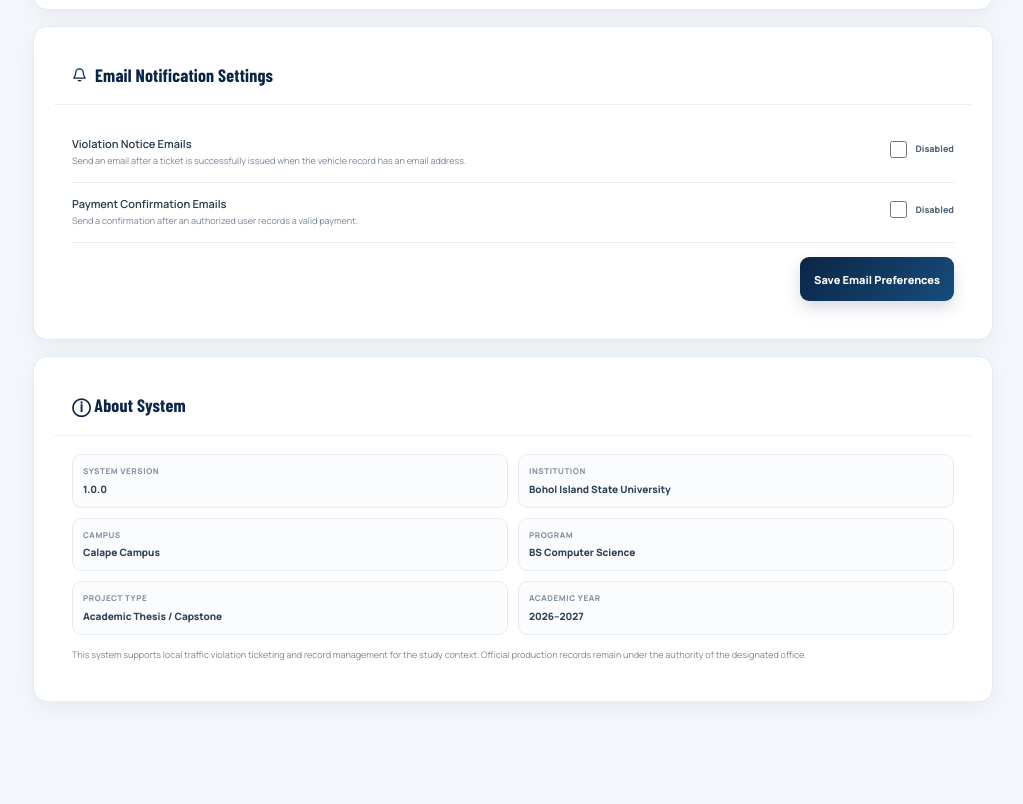
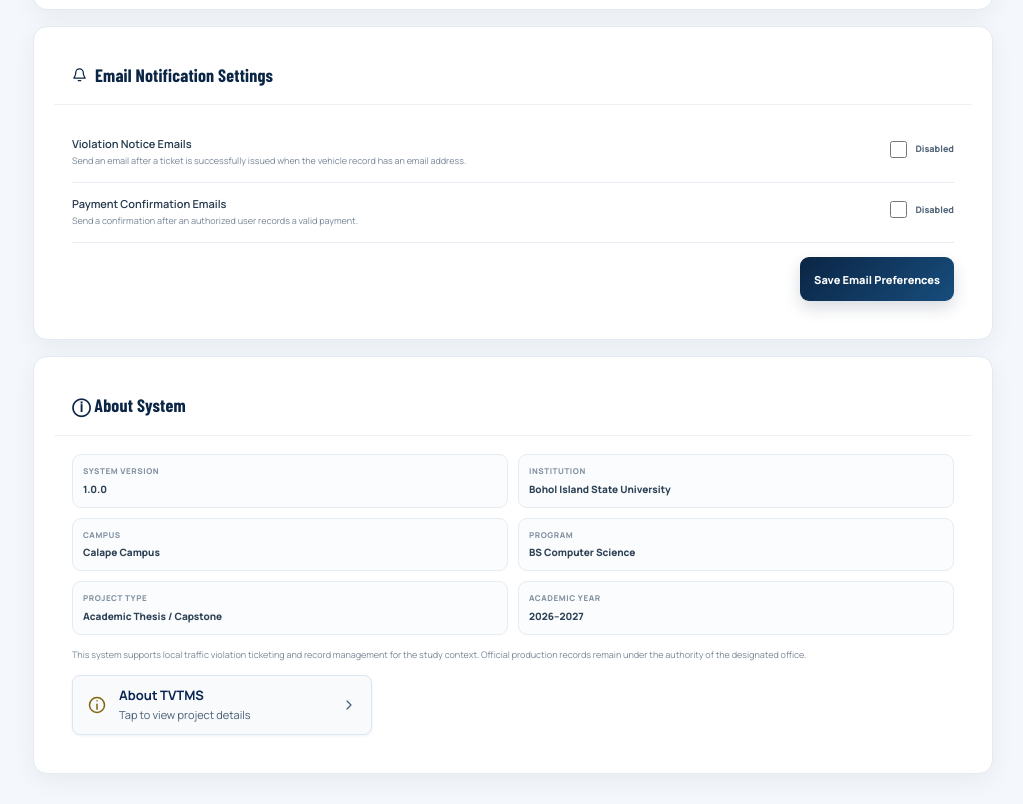
Before and after one commit to klintpaulbayarcal-byte/Thesis-TVTMS-React, a React (Vite) app: page /admin/settings in a window 1280 px wide. Shown: the part 964-1768 px from the top of the page, without its empty margins (257-1280 px from the left). Before the commit the page ends 1722 px from the top, so only its background shows below. Built offline with nearby package versions, Linux system fonts and the light colour scheme; no server answers; sample sign-in values are in the browser's storage; a web font is replaced by a local one.

Commit message:
Improve Development Team and footer interactions

```diff
--- /dev/null
+++ b/src/components/DevelopmentTeam.jsx
@@ -0,0 +1,44 @@
+import { useId, useRef } from 'react';
+import { createPortal } from 'react-dom';
+import '../styles/development-team.css';
+
+export default function DevelopmentTeam({ admin = false }) {
+  const dialog = useRef(null);
+  const id = useId();
+  const title = admin ? 'About TVTMS' : 'Development Team';
+
+  return <>
+    <button type="button" className={`tvtms-team-trigger${admin ? ' tvtms-team-trigger-admin' : ''}`}
+      aria-haspopup="dialog" aria-controls={id} onClick={() => dialog.current?.showModal()}>
+      {admin ? <>
+        <svg className="tvtms-team-trigger-icon" width="20" height="20" viewBox="0 0 24 24" fill="none" stroke="currentColor" strokeWidth="1.8" strokeLinecap="round" aria-hidden="true" focusable="false">
+          <circle cx="12" cy="12" r="9"/><path d="M12 11v6M12 7h.01"/>
+        </svg>
+        <span className="tvtms-team-trigger-copy"><span className="tvtms-team-trigger-label">{title}</span><span className="tvtms-team-trigger-helper">Tap to view project details</span></span>
+        <svg className="tvtms-team-trigger-chevron" width="16" height="16" viewBox="0 0 24 24" fill="none" stroke="currentColor" strokeWidth="1.8" strokeLinecap="round" strokeLinejoin="round" aria-hidden="true" focusable="false"><path d="m9 6 6 6-6 6"/></svg>
+      </> : <>
+        <svg className="tvtms-team-footer-icon" width="16" height="16" viewBox="0 0 24 24" fill="none" stroke="currentColor" strokeWidth="1.8" strokeLinecap="round" aria-hidden="true" focusable="false">
+          <circle cx="12" cy="12" r="9"/><path d="M12 11v6M12 7h.01"/>
+        </svg>
+        <span>{title}</span>
+      </>}
+    </button>
+    {createPortal(
+      <dialog ref={dialog} id={id} className="tvtms-team-dialog" aria-labelledby={`${id}-title`} aria-describedby={`${id}-institution`}>
+        <header className="tvtms-team-header">
+          <div><p className="tvtms-team-eyebrow">{admin ? 'Development Team' : 'TVTMS'}</p><h2 id={`${id}-title`}>{title}</h2></div>
+          <form method="dialog"><button type="submit" className="tvtms-team-close" aria-label="Close development team information" autoFocus>×</button></form>
+        </header>
+        <div className="tvtms-team-content">
+          <ul className="tvtms-team-members">
+            <li><strong>Klint Paul R. Bayarcal</strong><span>Developer</span></li>
+            <li><strong>Edcel F. Clarin</strong><span>Thesis Partner</span></li>
+          </ul>
+          <div className="tvtms-team-institution" id={`${id}-institution`}>
+            <p>Bohol Island State University – Calape Campus</p>
+            <p>Bachelor of Science in Computer Science · 2026</p>
+          </div>
+        </div>
+      </dialog>, document.body)}
+  </>;
+}
--- a/src/pages/AdminSettings.jsx
+++ b/src/pages/AdminSettings.jsx
@@ -2,6 +2,7 @@ import { useEffect, useState } from 'react';
 import { API } from '../services/api';
 import Notice from '../components/Notice';
 import Icon from '../components/Icon';
+import DevelopmentTeam from '../components/DevelopmentTeam';
 const keys=['system_title','lgu_name','lgu_address','lgu_contact','dispute_deadline_days','payment_deadline_days','send_violation_notice','send_payment_confirmation'];
 
 export default function AdminSettings(){
@@ -19,6 +20,6 @@ export default function AdminSettings(){
 
     <section className="card settings-section"><div className="card-header"><h3 className="card-title"><Icon name="bell"/> Email Notification Settings</h3></div><div className="card-body"><div className="setting-row"><div className="setting-copy"><h4>Violation Notice Emails</h4><p>Send an email after a ticket is successfully issued when the vehicle record has an email address.</p></div><label className="toggle-wrap"><input type="checkbox" checked={checked('send_violation_notice')} onChange={event=>setValues({...values,send_violation_notice:event.target.checked?'1':'0'})}/><span>{checked('send_violation_notice')?'Enabled':'Disabled'}</span></label></div><div className="setting-row"><div className="setting-copy"><h4>Payment Confirmation Emails</h4><p>Send a confirmation after an authorized user records a valid payment.</p></div><label className="toggle-wrap"><input type="checkbox" checked={checked('send_payment_confirmation')} onChange={event=>setValues({...values,send_payment_confirmation:event.target.checked?'1':'0'})}/><span>{checked('send_payment_confirmation')?'Enabled':'Disabled'}</span></label></div><div className="settings-actions"><button className="btn btn-primary" onClick={save} disabled={busy}>Save Email Preferences</button></div></div></section>
 
-    <section className="card settings-section" id="about-system"><div className="card-header"><h3 className="card-title">ⓘ About System</h3></div><div className="card-body"><dl className="about-system-grid"><div className="about-system-item"><dt>System Version</dt><dd>1.0.0</dd></div><div className="about-system-item"><dt>Institution</dt><dd>Bohol Island State University</dd></div><div className="about-system-item"><dt>Campus</dt><dd>Calape Campus</dd></div><div className="about-system-item"><dt>Program</dt><dd>BS Computer Science</dd></div><div className="about-system-item"><dt>Project Type</dt><dd>Academic Thesis / Capstone</dd></div><div className="about-system-item"><dt>Academic Year</dt><dd>2026–2027</dd></div></dl><p className="about-system-note">This system supports local traffic violation ticketing and record management for the study context. Official production records remain under the authority of the designated office.</p></div></section>
+    <section className="card settings-section" id="about-system"><div className="card-header"><h3 className="card-title">ⓘ About System</h3></div><div className="card-body"><dl className="about-system-grid"><div className="about-system-item"><dt>System Version</dt><dd>1.0.0</dd></div><div className="about-system-item"><dt>Institution</dt><dd>Bohol Island State University</dd></div><div className="about-system-item"><dt>Campus</dt><dd>Calape Campus</dd></div><div className="about-system-item"><dt>Program</dt><dd>BS Computer Science</dd></div><div className="about-system-item"><dt>Project Type</dt><dd>Academic Thesis / Capstone</dd></div><div className="about-system-item"><dt>Academic Year</dt><dd>2026–2027</dd></div></dl><p className="about-system-note">This system supports local traffic violation ticketing and record management for the study context. Official production records remain under the authority of the designated office.</p><DevelopmentTeam admin/></div></section>
   </div>;
 }
--- /dev/null
+++ b/src/styles/development-team.css
@@ -0,0 +1,28 @@
+.tvtms-team-trigger{padding:0;border:0;background:none;color:#9cb2ca;font:inherit;font-size:10.5px;line-height:1.7;text-align:left;cursor:pointer;text-underline-offset:3px}
+.tvtms-team-trigger:hover{color:#fff;text-decoration:underline}
+.tvtms-team-trigger-admin{box-sizing:border-box;display:flex;align-items:center;gap:12px;width:300px;max-width:100%;min-height:60px;margin-top:12px;padding:10px 14px;border:1px solid #dbe5f2;border-radius:8px;background:#f8fafc;color:#092451;font-size:13px;line-height:1.5;box-shadow:0 1px 3px rgba(9,36,81,.06);touch-action:manipulation}
+.tvtms-team-trigger-admin:hover{border-color:#b58a21;background:#f1f6fc;color:#092451;text-decoration:none}
+.tvtms-team-trigger.tvtms-team-trigger-admin:focus-visible{outline:2px solid #b58a21;outline-offset:3px;border-radius:8px;background:#f1f6fc}
+.tvtms-team-trigger-admin:active{border-color:#82620c;background:#e8edf4;box-shadow:inset 0 1px 2px rgba(9,36,81,.12)}
+.tvtms-team-trigger-icon{flex-shrink:0;color:#82620c}
+.tvtms-team-trigger-copy{display:flex;flex:1;flex-direction:column;min-width:0;overflow-wrap:anywhere}
+.tvtms-team-trigger-label{font-weight:700}
+.tvtms-team-trigger-helper{margin-top:2px;color:#465d75;font-size:11px;font-weight:400}
+.tvtms-team-trigger-chevron{flex-shrink:0;color:#465d75}
+.tvtms-team-trigger:focus-visible,.tvtms-team-close:focus-visible{outline:2px solid #b58a21;outline-offset:4px;border-radius:3px}
+.tvtms-team-dialog{box-sizing:border-box;width:min(460px,calc(100vw - 32px));max-height:calc(100dvh - 32px);margin:auto;padding:0;border:1px solid #dbe5f2;border-top:3px solid #b58a21;border-radius:10px;background:#fff;color:#092451;font-family:'Manrope',sans-serif;box-shadow:0 16px 48px rgba(9,36,81,.2);overflow:auto;overscroll-behavior:contain}
+.tvtms-team-dialog::backdrop{background:rgba(4,20,48,.62)}
+body:has(.tvtms-team-dialog[open]){overflow:hidden}
+.tvtms-team-header{display:flex;justify-content:space-between;align-items:center;gap:16px;padding:20px 24px;border-bottom:1px solid #dbe5f2}
+.tvtms-team-eyebrow{margin:0 0 5px;color:#82620c;font-size:10px;font-weight:800;letter-spacing:.08em;text-transform:uppercase}
+.tvtms-team-header h2{margin:0;font:800 20px/1.3 'Manrope',sans-serif;color:#092451}
+.tvtms-team-header form{margin:0}
+.tvtms-team-close{display:grid;place-items:center;width:44px;height:44px;padding:0;border:1px solid #dbe5f2;border-radius:6px;background:#f1f6fc;color:#092451;font-size:24px;cursor:pointer}
+.tvtms-team-content{padding:4px 24px 24px}
+.tvtms-team-members{list-style:none;padding:0;margin:0}
+.tvtms-team-members li{display:flex;flex-wrap:wrap;justify-content:space-between;gap:4px 16px;padding:16px 0;border-bottom:1px solid #e8edf4;font-size:13px;line-height:1.6}
+.tvtms-team-members strong{font-weight:700}
+.tvtms-team-members span{color:#465d75}
+.tvtms-team-institution{margin-top:18px;color:#465d75;font-size:12px;line-height:1.7}
+.tvtms-team-institution p{margin:0 0 4px}
+@media(max-width:380px){.tvtms-team-header{padding:16px}.tvtms-team-content{padding:0 16px 16px}.tvtms-team-members li{flex-direction:column}}
--- a/src/styles/restored-landing.css
+++ b/src/styles/restored-landing.css
@@ -164,6 +164,13 @@
 .legacy-landing .landing-footer h4{color:#a9bfd7;font-size:10px}
 .legacy-landing .landing-footer p,.legacy-landing .landing-footer a{color:#9cb2ca;font-size:10.5px}
 .legacy-landing .landing-footer-bottom,.legacy-landing .landing-footer-bottom strong{color:#9cb2ca;font-size:10px}
+.legacy-landing .landing-footer a,.legacy-landing .landing-footer .tvtms-team-trigger{box-sizing:border-box;display:flex;align-items:center;gap:8px;width:100%;min-height:44px;margin:0 0 4px;padding:8px;border:1px solid transparent;border-radius:5px;background:transparent;color:#cfdeed;font-size:10.5px;line-height:1.7;text-align:left;text-decoration:none;cursor:pointer;touch-action:manipulation}
+.legacy-landing .landing-footer a::after,.legacy-landing .landing-footer .tvtms-team-trigger::after{content:"";flex:0 0 5px;width:5px;height:5px;margin-left:auto;margin-right:3px;border-top:1.5px solid currentColor;border-right:1.5px solid currentColor;transform:rotate(45deg);opacity:.8}
+.legacy-landing .landing-footer a:hover,.legacy-landing .landing-footer .tvtms-team-trigger:hover{color:#fff;background:rgba(255,255,255,.05);border-color:rgba(181,138,33,.3);text-decoration:none}
+.legacy-landing .landing-footer a:focus-visible,.legacy-landing .landing-footer .tvtms-team-trigger:focus-visible{color:#fff;background:rgba(255,255,255,.05);outline:2px solid #b58a21;outline-offset:2px}
+.legacy-landing .landing-footer a:active,.legacy-landing .landing-footer .tvtms-team-trigger:active{color:#fff;background:rgba(181,138,33,.12);border-color:rgba(181,138,33,.5)}
+.legacy-landing .landing-footer .tvtms-team-trigger{font-weight:600}
+.legacy-landing .landing-footer .tvtms-team-footer-icon{flex-shrink:0;color:#d6b55e}
 @media(max-width:1000px){
   .legacy-landing .approved-landing-nav .landing-nav-links>a.active{background:rgba(255,255,255,.1);color:#fff}
 }
```
Also changed, not shown: src/pages/Landing.jsx (+2 -1 lines).
